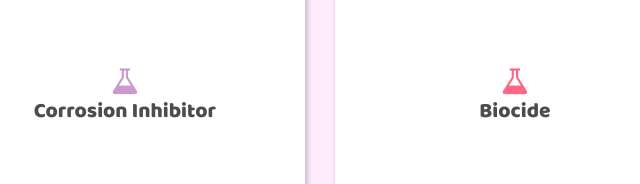
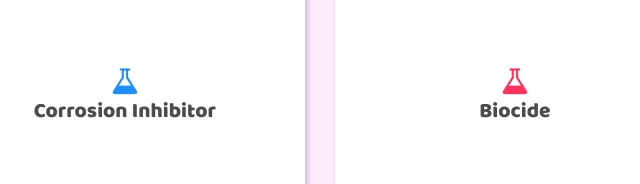
Before and after one commit to johnnytec22/adeptal, a plain HTML site: page pages/products.html in a window 1280 px wide. Shown: the part 616-800 px from the top of the page, 515-1155 px from the left. Drawn offline with Linux system fonts and the light colour scheme.

Commit message:
finishing touch

```diff
--- a/css/products.css
+++ b/css/products.css
@@ -102,10 +102,10 @@ header .overlay {
     color: #09c924;
 }
 #products .product-icons.red {
-    color: rgba(255,0,54, 0.6);
+    color: rgba(255,0,54, 0.8);
 }
 #products .product-icons.blue {
-    color: rgba(128,0,128, 0.4);
+    color: dodgerblue;
 }
 
 #products .jumbotron .product-info p {
```
